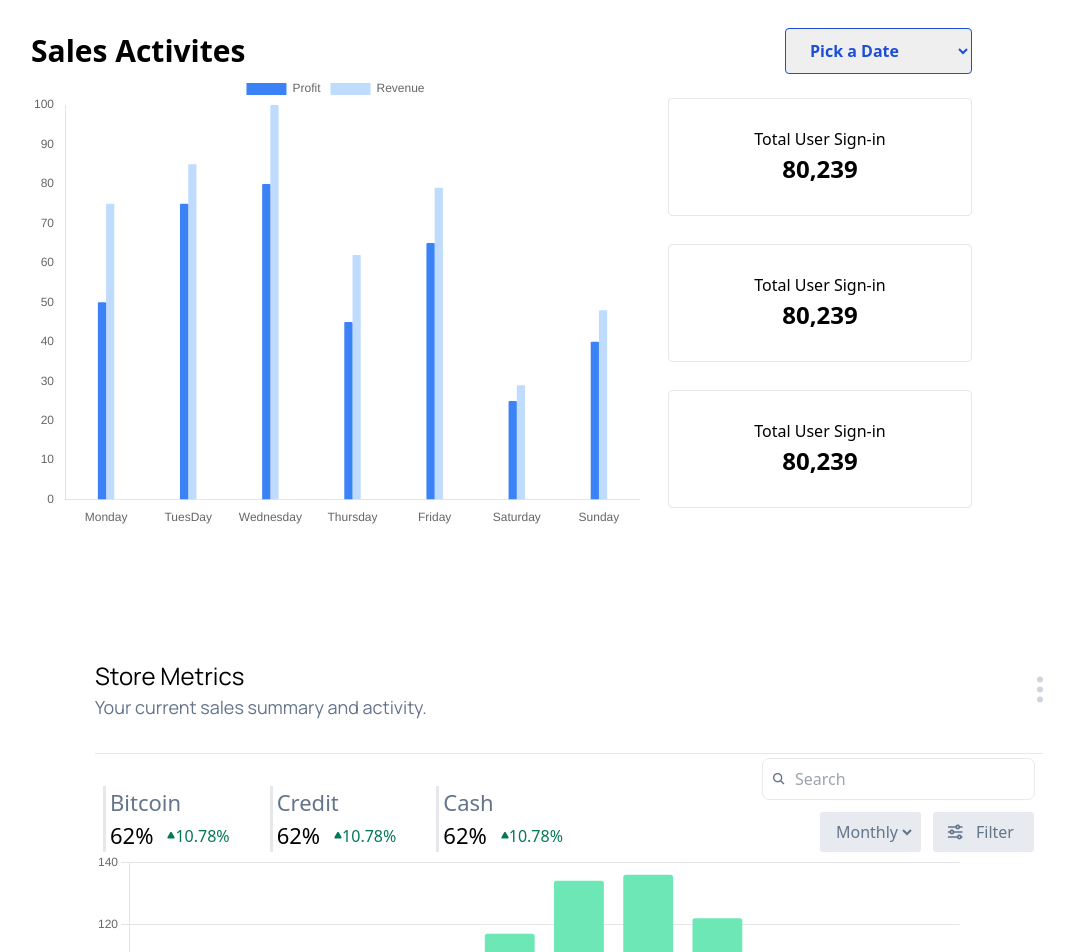
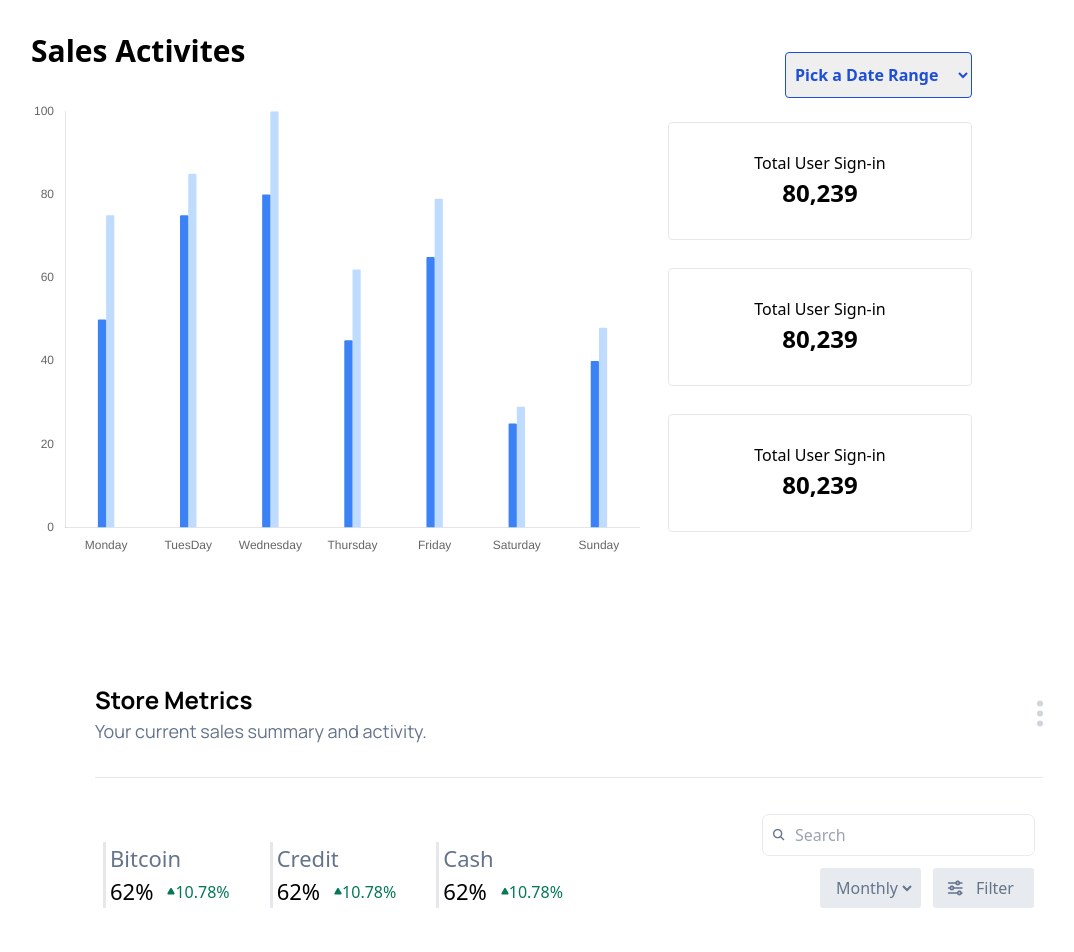
Before and after one commit to S-ali007/charts-Using-ReactchartJS, a React (Create React App) app: page / in a window 1280 px wide. Shown: the top 952 px of the page, without its empty margins (71-1145 px from the left). Built offline with nearby package versions, Linux system fonts and the light colour scheme.

Commit message:
fixes regarding charts alignments

```diff
--- a/src/Components/AllChartsParent.jsx
+++ b/src/Components/AllChartsParent.jsx
@@ -126,6 +126,10 @@ function AllChartsParent() {
         data: Data.flatMap((data) => (data.Cyrpto ? data.Cyrpto : [])),
         borderColor: "#DC2626",
         backgroundColor: "#FEE2E2",
+        pointRadius: [0, 0, 0, 0, 0, 0, 0, 10, 0, 0, 0, 0, 0],
+        pointBorderColor: "white",
+        pointBackgroundColor: "#DC2626",
+        pointBorderWidth: 11,
         fill: {
           target: "origin",
           above: "#FEE2E2",
@@ -136,8 +140,13 @@ function AllChartsParent() {
         data: Data.flatMap((data) => (data.Credit ? data.Credit : [])),
         borderColor: "#1D4ED8",
         backgroundColor: "#EFF6FF",
+        pointRadius: [0, 10, 0, 0, 0, 0, 0,0, 0, 0, 0, 0, 0],
+        pointBorderColor: "white",
+        pointBackgroundColor: "#EFF6FF",
+        pointBorderWidth: 11,
         fill: "origin",
       },
+
     ],
   };
 
--- a/src/Components/BarChart.jsx
+++ b/src/Components/BarChart.jsx
@@ -4,7 +4,7 @@ import { Chart as ChartJS } from "chart.js/auto";
 import SalesActivitesRightSide from "./SalesActivitesRightSide";
 
 const BarChart = ({ chartData }) => {
-  const options = {
+  const LineChartOptions = {
     indexAxis: "x",
 
     scales: {
@@ -20,20 +20,35 @@ const BarChart = ({ chartData }) => {
         },
       },
     },
-
+    plugins: {
+      legend: {
+        display: false,
+      },
+    },
     barPercentage: 1,
     categoryPercentage: 0.2,
+    max: 100,
+    min: 20,
+    ticks: {
+      stepSize: 20,
+    },
+
   };
 
   return (
     <div className="flex gap-[28px] ">
       <div className="max-w-[609px] w-full h-[455px] ">
         <span className="text-[30px] font-bold "> Sales Activites</span>
-        <div className=" max-w-[609px] w-full h-[455px]">
-          <Bar data={chartData} options={options} height={'455px'} width={'609px'} />
+        <div className=" max-w-[609px] w-full h-[455px] mt-[28px]">
+          <Bar
+            data={chartData}
+            options={LineChartOptions}
+            height={"455px"}
+            width={"609px"}
+          />
         </div>
       </div>
-      <div className="max-w-[304px] w-full">
+      <div className="max-w-[304px] w-full ">
         <SalesActivitesRightSide />
       </div>
     </div>
--- a/src/Components/Dashboard.jsx
+++ b/src/Components/Dashboard.jsx
@@ -432,7 +432,7 @@ function Dashboard() {
           </div>
         </div>
         {/* main inner */}
-        <div className="mt-[33px] max-w-[1211px] w-full">
+        <div className="mt-[33px] max-w-[1212px] w-full">
           <div className="flex gap-[8px]">
             <h1 className="font-[700] text-[16px] ">Hey Mariana -</h1>
             <p className="text-gray-500">
@@ -549,7 +549,7 @@ function Dashboard() {
           </div>
           {/* Chart-Section */}
           <div className="mt-[29px] h-[328px]  flex gap-[31px]   ">
-            <div className="border pl-[25px] pr-[25px] rounded-[10px] bg-[#FFFFFF] pt-[18px] max-w-[1212px] w-full">
+            <div className="border pl-[25px] pr-[25px] rounded-[10px] bg-[#FFFFFF] pt-[18px] max-w-[1189px] w-full">
               <div className="  font-PlusJakartaSans flex  justify-between items-center mt-[16px]">
                 <div className=" w-[99px] items-center font-[700] text-[16px]">
                   Sales Report
--- a/src/Components/SalesActivitesRightSide.jsx
+++ b/src/Components/SalesActivitesRightSide.jsx
@@ -2,15 +2,15 @@ import React from "react";
 
 function SalesActivitesRightSide() {
   return (
-    <div className="max-w-[304px] w-full flex flex-col gap-[24px]  ">
+    <div className="max-w-[304px] w-full flex flex-col gap-[24px] mt-[24px]  ">
       <div className="flex  justify-end   rounded-[4px] text-blue-700 font-[500px]">
 
         <select
           name="cars"
           id="cars"
-          className="max-w-[187px] w-full py-[10px] px-[20px] border-[1px] border-blue-700 rounded-[4px] font-bold"
+          className="max-w-[187px] w-full py-[10px] px-[5px] border-[1px] border-blue-700 rounded-[4px] font-bold"
         >
-          <option value="Pick a Date Range">Pick a Date </option>
+          <option value="Pick a Date Range">Pick a Date Range </option>
           <option value="saab">1</option>
           <option value="opel">2</option>
           <option value="audi">3</option>
--- a/src/Components/StackedBarChart.jsx
+++ b/src/Components/StackedBarChart.jsx
@@ -25,10 +25,10 @@ function StackedBarChart({ StackedchartData }) {
 
   return (
     <div className="px-[64px]">
-      <div className="flex justify-between font-Manrope ">
+      <div className="flex justify-between font-Manrope  ">
         <div>
-          <div className="text-[24px] font-[700px]">Store Metrics</div>
-          <div className="text-[18px] font-[400px] text-[#64748B]">
+          <div className="text-[24px] font-[700]">Store Metrics</div>
+          <div className="text-[18px] font-[400] text-[#64748B]">
             Your current sales summary and activity.
           </div>
         </div>
@@ -37,7 +37,7 @@ function StackedBarChart({ StackedchartData }) {
         </div>
       </div>
 
-      <div className="mt-[32px] border-t-[1px] flex px-[8px] justify-between">
+      <div className="mt-[32px] pt-[32px] border-t-[1px] flex px-[8px] justify-between">
         <div className="flex mt-[32px] gap-[40px] ">
           <div className="flex ">
             <div className="pl-[4px] border-l-[3px]">
@@ -191,7 +191,10 @@ function StackedBarChart({ StackedchartData }) {
           </div>
         </div>
       </div>
-      <Bar data={StackedchartData} options={Stackoptions} />
+      <div className="mt-[68px]">
+        {" "}
+        <Bar data={StackedchartData} options={Stackoptions} />
+      </div>
     </div>
   );
 }
```
